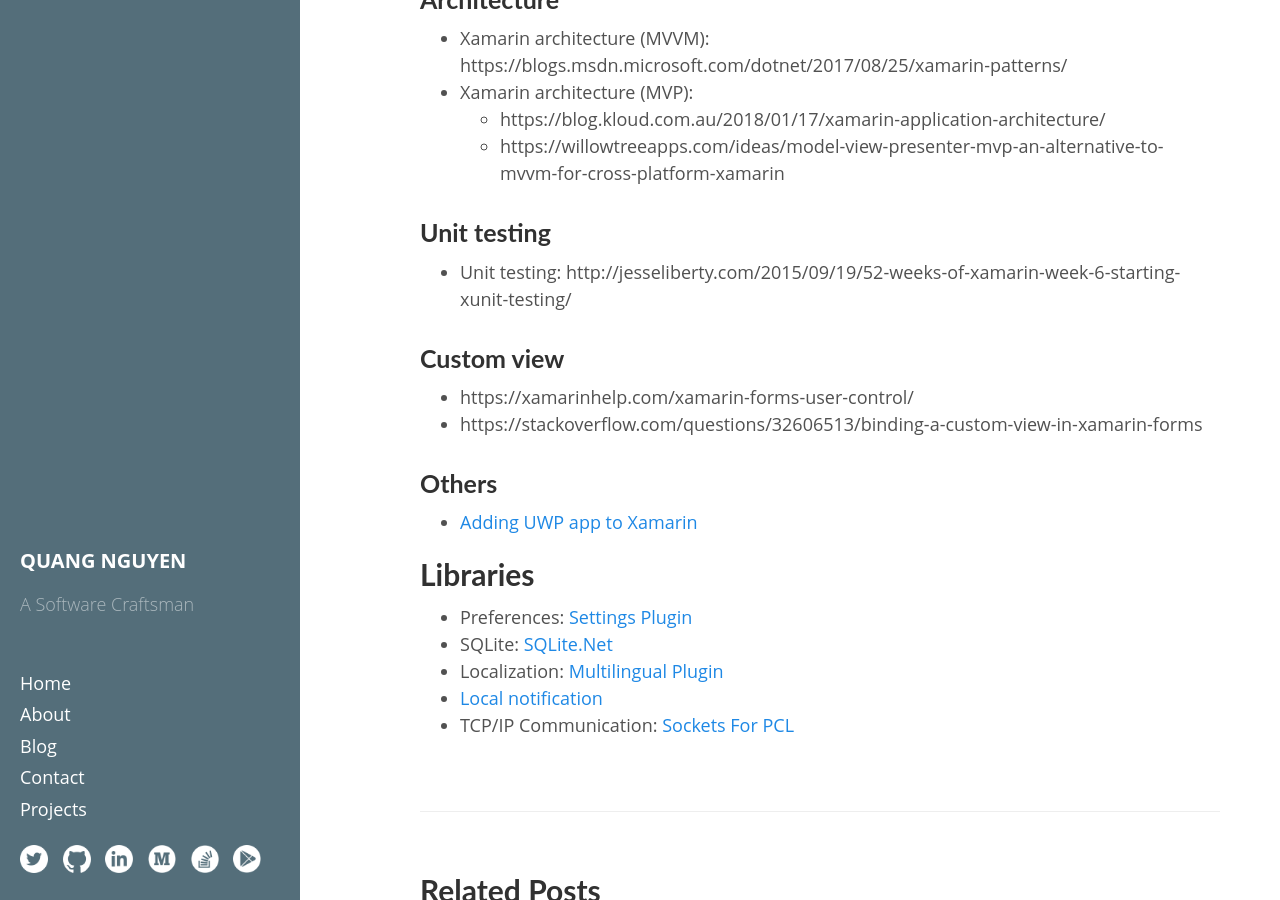
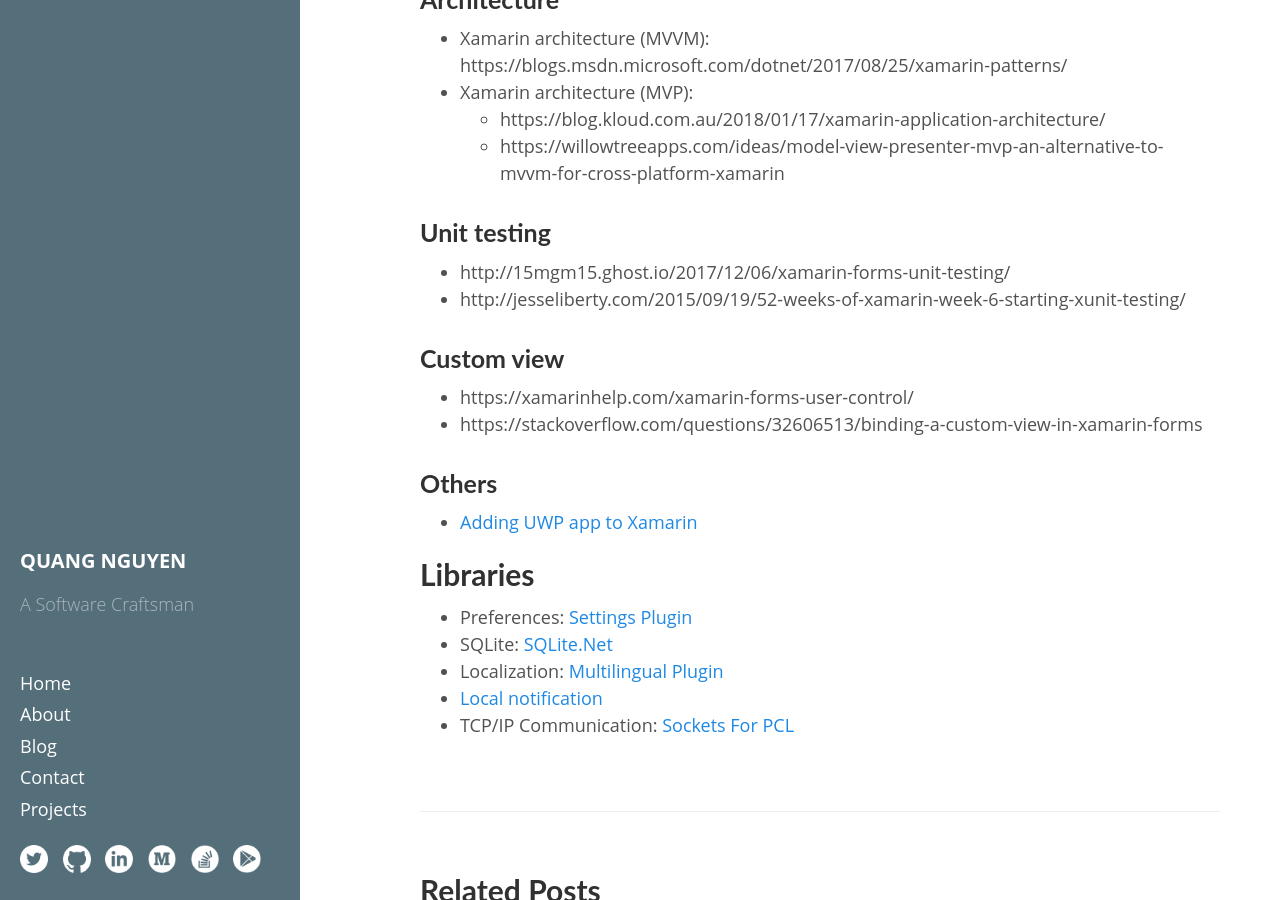
Before and after one commit to quangctkm9207/quangctkm9207.github.io, a Jekyll site: the page built from _posts/2018-05-10-visit-xamarin-town.md, in a window 1280 px wide and 900 px high, scrolled down 1936 px. Built offline with Jekyll 4.4.1, drawn with Linux system fonts in a browser that asks for light colours; comment, search, counter and statistics services are not loaded; some of the changed lines change nothing that is shown.

Commit message:
Update links in the last post

```diff
--- a/_posts/2018-05-10-visit-xamarin-town.md
+++ b/_posts/2018-05-10-visit-xamarin-town.md
@@ -53,7 +53,8 @@
     * https://willowtreeapps.com/ideas/model-view-presenter-mvp-an-alternative-to-mvvm-for-cross-platform-xamarin
 
 ### Unit testing
-* Unit testing: http://jesseliberty.com/2015/09/19/52-weeks-of-xamarin-week-6-starting-xunit-testing/
+* http://15mgm15.ghost.io/2017/12/06/xamarin-forms-unit-testing/
+* http://jesseliberty.com/2015/09/19/52-weeks-of-xamarin-week-6-starting-xunit-testing/
 
 ### Custom view
 * https://xamarinhelp.com/xamarin-forms-user-control/
```
